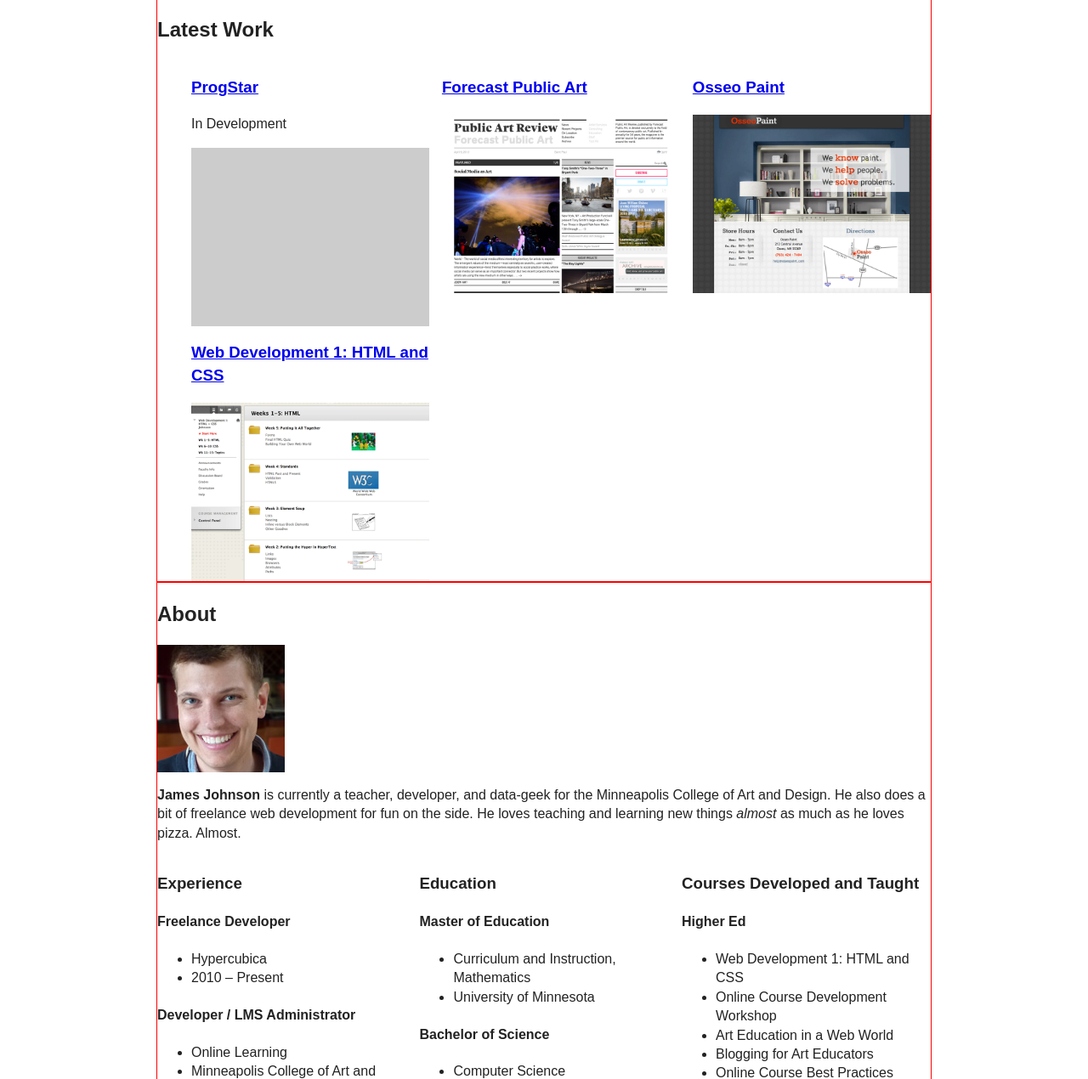
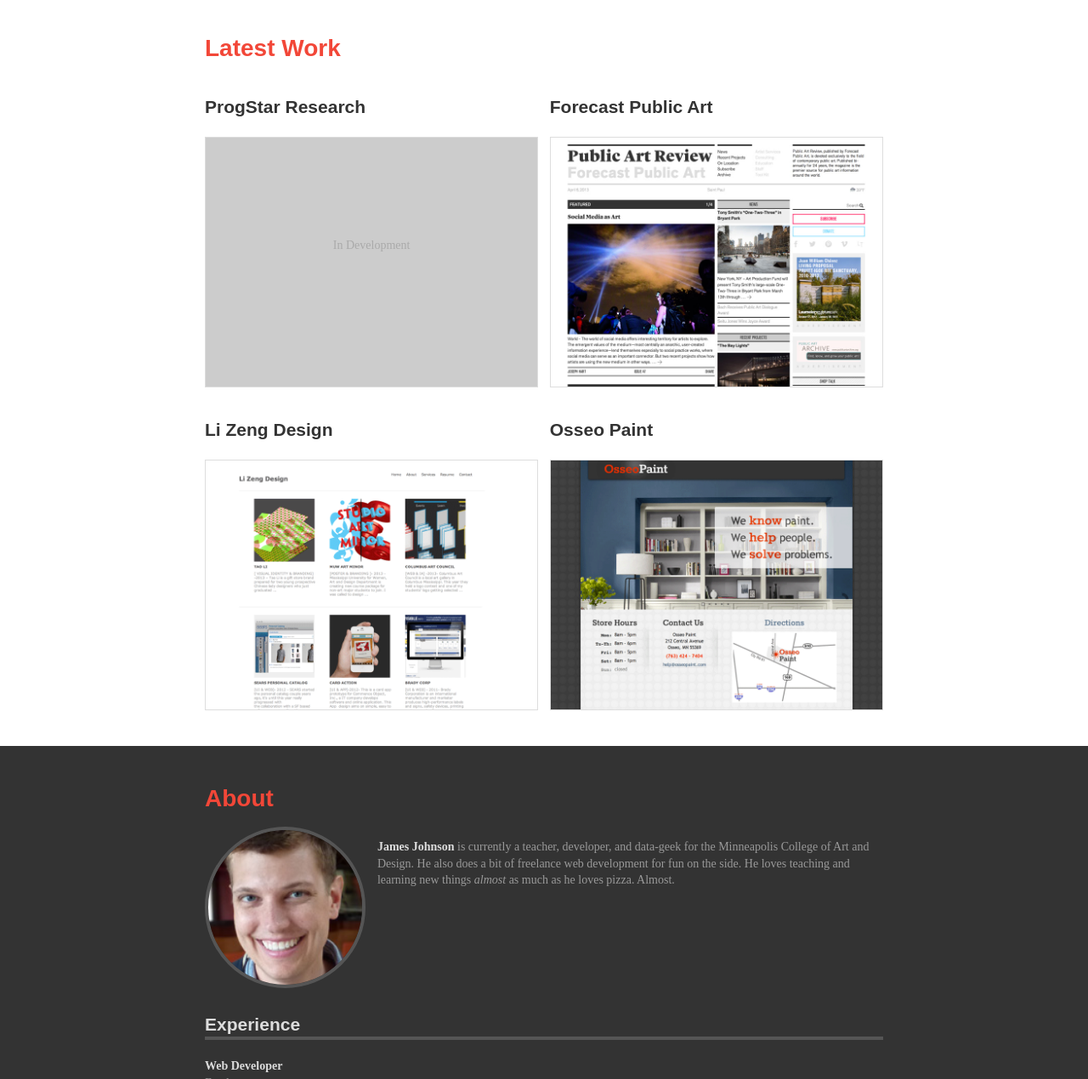
Before and after one commit to geekydatamonkey/geekydatamonkey.github.io, a plain HTML site: page index.html in a window 1280 px wide. Shown: the part 106-1376 px from the top of the page at 85% size. Drawn offline with nearby package versions, Linux system fonts and the light colour scheme.

Commit message:
Added some basic styling to the site.

```diff
--- a/index.html
+++ b/index.html
@@ -14,6 +14,8 @@
 
   <link rel="stylesheet" href="css/main.css">
   <script src="js/vendor/modernizr-2.6.2.min.js"></script>
+  <script type="text/javascript" src="//use.typekit.net/shp7xuy.js"></script>
+<script type="text/javascript">try{Typekit.load();}catch(e){}</script>
 </head>
 <body>
     <!--[if lt IE 7]>
@@ -21,6 +23,7 @@
     <![endif]-->
 
     <header class="page-header">
+      <div class="grid-wrapper">
         <h1>James Johnson</h1>
         <nav>
             <ul>
@@ -29,20 +32,29 @@
                 <li><a href="#contact">Contact</a></li>
             </ul>
         </nav>
+      </div>
     </header> <!-- end .page-header -->
     <main>
       <section class="page-section section-work">
+        <div class="grid-wrapper">
           <h2 id="work">Latest Work</h2>
           <ul class="layout-grid">
             <li class="grid-item">
-            <h3><a href="#">ProgStar</a></h3>
-            <p class="project-note">In Development</p>
-            <img src="img/placeholder-400x300.gif" alt="Coming Soon">
+              <h3><a href="#">ProgStar Research</a></h3>
+              <figure class="placeholder">
+                <img src="img/placeholder-400x300.gif">
+                <figcaption>In Development</figcaption>
+              </figure>
             </li>
 
             <li class="grid-item">
               <h3><a href="http://forecastpublicart.org">Forecast Public Art</a></h3>
-            <a href="http://forecastpublicart.org"><img src="img/thumb-par-800x600.jpg" alt="Screenshot of Forecast Public Art / Public Art Review"></a>
+              <img src="img/thumb-par-800x600.jpg" alt="Screenshot of Forecast Public Art / Public Art Review">
+            </li>
+
+            <li class="grid-item">
+              <h3><a href="http://lizengdesign.com">Li Zeng Design</a></h3>
+              <img src="img/thumb-lizengdesign-800x600.png" alt="Li Zeng Design Website">
             </li>
 
             <li class="grid-item">
@@ -50,25 +62,25 @@
               <img src="img/thumb-osseopaint-800x600.png" alt="Screenshot of Osseo Paint and Wallpaper">
             </li>
 
-          <li class="grid-item">
-            <h3><a href="http://mcad.edu/idm">Web Development 1: HTML and CSS</a></h3>
-            <img src="img/thumb-webdev1-800x600.png" alt="Screenshot of Web Development 1 Course">
-          </li>
           </ul>
-
+        </div>
       </section> <!-- end .page-section -->
       <section class="page-section section-about">
+        <div class="grid-wrapper">
           <h2 id="about">About</h2>
-        <img src="img/jamesjohnson-headshot.jpg" alt="Headshot of James">
+          <div class="media">
+            <img class="media-object" src="img/jamesjohnson-headshot.jpg" alt="Headshot of James">
+            <div class="media-body">
               <p><b>James Johnson</b> is currently a teacher, developer, and data-geek for the Minneapolis College of Art and Design. He also does a bit of freelance web development for fun on the side. He loves teaching and learning new things <em>almost</em> as much as he loves pizza. Almost.</p>
+            </div>
+          </div><!-- end .media -->
 
-        <div class="layout-grid">
-        <section class="grid-item">
+        <section>
           <h3>Experience</h3>
 
-          <h4>Freelance Developer</h4>
+          <h4>Web Developer</h4>
           <ul>
-            <li>Hypercubica</li>
+            <li>Freelance</li>
             <li>2010 – Present</li>
           </ul>
 
@@ -101,7 +113,7 @@
           </ul>
         </section>
 
-        <div class="grid-item">
+        <div>
           <section>
             <h3>Education</h3>
 
@@ -124,7 +136,7 @@
             </ul>
           </section>
 
-          <section>
+          <section class="section-skills">
             <h3>Additional Skills</h3>
 
             <h4>Web Development</h4>
@@ -152,7 +164,7 @@
             </ul>
           </section>
       </div> <!-- end .grid-item -->
-        <section class="grid-item">
+        <section class="section-courses">
           <h3>Courses Developed and Taught</h3>
           <h4>Higher Ed</h4>
           <ul>
@@ -178,20 +190,21 @@
             <li>Workshop: Exploring Geometry and Problem Solving</li>
           </ul>
         </section>
+        </div>
       </section> <!-- end .page-section .section-about -->
       <section class="page-section section-contact">
+        <div class="grid-wrapper">
           <h2 id="contact">Contact</h2>
-        <p>Have an interesting project or opportunity? Just want to say "Hi?" Send me a message!
-        <form>
-          <input name="contact-name" placeholder="Your Name">
-          <input name="contact-email"placeholder="Your Email">
-          <textarea name="contact-message" placeholder="Your Message"></textarea>
-          <button type="submit">Send</button>
-        </form>
+          <p>Have an interesting project or opportunity? Just want to say "Hi?"
+
+          <p><a href="mailto:johnsojr@gmail.com">johnsojr@gmail.com</a></p>
+        </div>
       </section> <!-- end .page-section .section-contact -->
     </main>
     <footer class="page-footer">
-      <p>&copy; James Johnson</p>
+      <div class="grid-wrapper">
+        &copy; James Johnson
+      </div>
     </footer>
 
     <script src="//ajax.googleapis.com/ajax/libs/jquery/1.9.1/jquery.min.js"></script>
--- a/sass/main.scss
+++ b/sass/main.scss
@@ -15,7 +15,8 @@
 //@import "partials/bootstrap-responsive-2.3.1";
 
 ////////////////////////////
-// Global Styles
-
+// Project Styles
+@import "partials/variables";
 @import "partials/global";
 @import "partials/layout";
+@import "partials/typography";
--- a/sass/partials/global.scss
+++ b/sass/partials/global.scss
@@ -5,6 +5,90 @@
 * {
   @include box-sizing(border-box);
 }
+
+/////////////////////////
+// General Section Styles
+
+.page-header {
+  background-color: #333;
+  color: #fff;
+}
+.page-section {
+  padding: 2em 0;
+}
+.page-section:nth-child(even) {
+  background-color: $color-darker;
+  color: #999;
+  h3, h3 a,
+  h4, h4 a {
+    color: $color-light;
+  }
+}
+
+////////////////////////
+// Image Styles
 img {
   max-width: 100%;
 }
+.placeholder {
+  position: relative;
+  figcaption {
+    position: absolute;
+    width: 100%;
+    top: 40%;
+    text-align: center;
+    color: #aaa;
+  }
+}
+.media {
+  $media-columns: 3;
+  overflow: auto;
+  .media-object {
+    @include border-radius(50%);
+    border: 4px solid $color-dark;
+    @include span-columns($media-columns);
+  }
+  .media-body {
+    @include span-columns(($total-columns - $media-columns)omega);
+  }
+}
+
+
+///////////////////////////
+// Section Specific Styles
+.section-work {
+  img {
+    border: 1px solid $color-light;
+  }
+}
+
+.section-about {
+  .media-body b { color: $color-light; }
+  section {
+    clear: both;
+    margin-top: 2em;
+    ul, li {
+      margin: 0;
+      padding: 0;
+      list-style-type: none;
+    }
+    h3 {
+      border-bottom: 4px solid $color-dark;
+    }
+    h4 {
+      margin-bottom: 0;
+    }
+  }
+  .section-skills,
+  .section-courses {
+    li {
+      display: inline;
+    }
+    li:after {
+      content: ', ';
+    }
+    li:last-child:after {
+      content: '';
+    }
+  }
+}
--- a/sass/partials/layout.scss
+++ b/sass/partials/layout.scss
@@ -8,50 +8,30 @@
 $gutter-width   : 1em;            // 1em gutters between columns
 $grid-padding   : $gutter-width;  // grid-padding equal to gutters
 
-@mixin show-border($color: red) {
-  border: 1px solid $color;
-}
-
-body {
-  @include container;
-}
-
-.page-header,
-.page-section,
-.page-footer {
+.grid-wrapper {
+    @include container;
     clear: both; //full width
-    overflow:auto;
-    @include show-border;
+    //overflow:auto;
 }
 
 .page-header {
   h1 {
     @include span-columns(6,12);
-    @include show-border(blue);
   }
   nav {
     @include span-columns(6 omega, 12);
-    @include show-border(orange);
+    text-align: right;
   }
 }
 
 .layout-grid {
+  padding: 0;
   .grid-item {
-    @include span-columns(4,12);
-    @include nth-omega(3n);
+    @include span-columns(6,12);
+    @include nth-omega(2n);
+    margin-bottom: 1em;
   }
-  .grid-item:nth-child(3n+1) {
+  .grid-item:nth-child(2n+1) {
     clear: left;
   }
 }
-
-.section-about {
-  &> section {
-    @include span-columns(3,12);
-    &:nth-child(4n) {
-      border: 1px solid red;
-    }
-  }
-
-
-}
--- /dev/null
+++ b/sass/partials/typography.scss
@@ -0,0 +1,55 @@
+//Typography
+
+body {
+  font-family: $body-font-stack;
+  font-size: 14px;
+  line-height: 1.4;
+}
+
+
+
+//Headings
+h1, h2 {
+  font-family: $heading-font-stack;
+  margin: .5em 0;
+}
+h3 {
+  font-family: $subheading-font-stack;
+}
+h4, h5 {
+  font-family: $body-font-stack;
+}
+
+h2,
+h2 a {
+  color: $color-accent;
+}
+h3,
+h3 a {
+  color: $color-darker;
+}
+
+h1 {
+  font-size: 3em;
+}
+h2 {
+  font-size: 2em;
+}
+h3 {
+  font-size: 1.5em;
+}
+h4 {
+  font-size: 1em;
+}
+
+
+// Links
+a {
+  text-decoration: none;
+}
+a:hover {
+  border-bottom: 1px solid #333;
+}
+.page-header a {
+  color: #fff;
+}
--- /dev/null
+++ b/sass/partials/variables.scss
@@ -0,0 +1,13 @@
+// Variables
+
+// Colors
+$color-darker: #333;
+$color-dark: #555;
+$color-light: #ddd;
+$color-lighter: #fff;
+$color-accent: #F24738;
+
+// Font Stacks
+$heading-font-stack: "Avenir Next", sans-serif;
+$subheading-font-stack: "Avenir Condensed",sans-serif;
+$body-font-stack: "Caecilia Com", serif;
```
Also changed, not shown: css/main.css, img/thumb-lizengdesign-800x600.png (added). Lines whose indentation alone changed are shown as unchanged.
